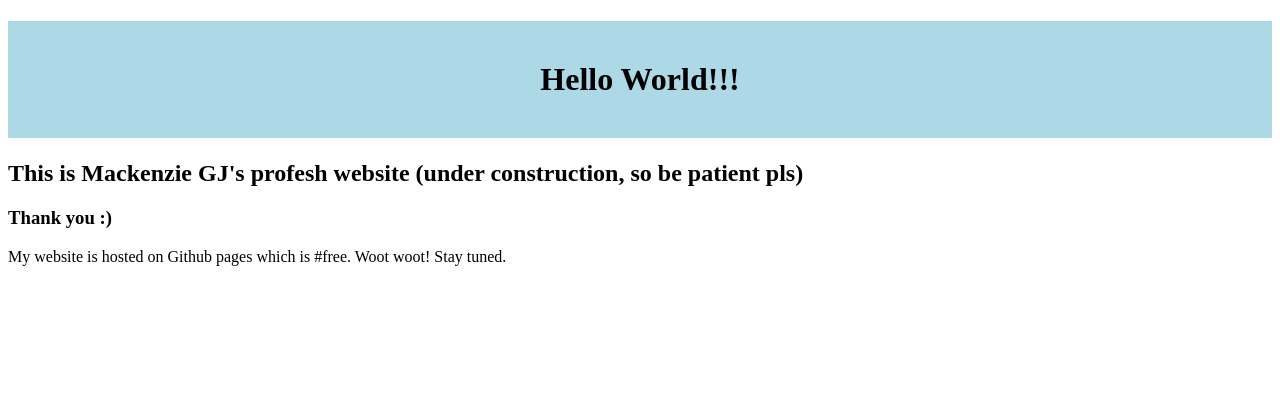
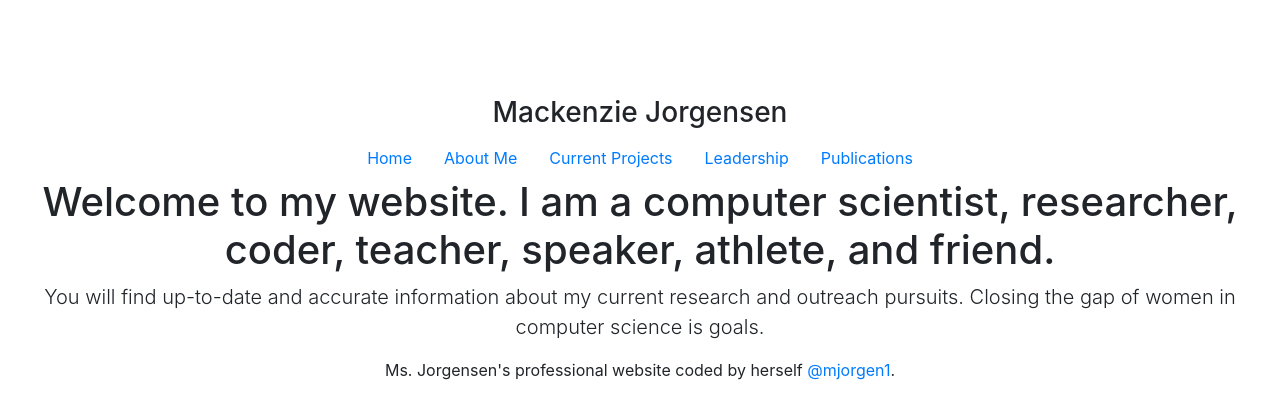
Before and after one commit to mjorgen1/mjorgen1.github.io, a plain HTML site: page index.html in a window 1280 px wide. Drawn offline with nearby package versions, Linux system fonts and the light colour scheme.

Commit message:
added some bootstrap

```diff
--- a/index.html
+++ b/index.html
@@ -3,14 +3,50 @@
 <html lang="en">
 <head>
     <meta charset="utf-8" />
+    <meta name="viewport" content="width=device-width, initial-scale=1, shrink-to-fit=no">
     <title>Mackenzie Jorgensen</title>
+    <meta name="description" content="" />
+    <meta name="author" content="Mackenzie Jorgensen" />
     <link rel="shortcut icon" type="image/svg" href="https://image.flaticon.com/icons/svg/774/774279.svg" />
+    <link rel="canonical" href="https://getbootstrap.com/docs/4.4/examples/starter-template/" />
+
+    <!-- Bootstrap core CSS -->
+    <link rel="stylesheet" href="https://stackpath.bootstrapcdn.com/bootstrap/4.4.1/css/bootstrap.min.css"
+          integrity="sha384-Vkoo8x4CGsO3+Hhxv8T/Q5PaXtkKtu6ug5TOeNV6gBiFeWPGFN9MuhOf23Q9Ifjh" crossorigin="anonymous">
+
+    <meta name="theme-color" content="#563d7c">
+
+
+
     <link rel="stylesheet" href="style.css" />
 </head>
-<body>
-    <h1>Hello World!!!</h1>
-    <h2>This is Mackenzie GJ's profesh website (under construction, so be patient pls)</h2>
-    <h3>Thank you :)</h3>
-    <p>My website is hosted on Github pages which is #free. Woot woot! Stay tuned.</p>
+<body class="text-center">
+    <div class="cover-container d-flex w-100 h-100 p-3 mx-auto flex-column">
+        <header class="masthead mb-auto">
+            <div class="inner">
+                <h3 class="masthead-brand">Mackenzie Jorgensen</h3>
+                <nav class="nav nav-masthead justify-content-center">
+                    <a class="nav-link active" href="#">Home</a>
+                    <a class="nav-link" href="#">About Me</a>
+                    <a class="nav-link" href="#">Current Projects</a>
+                    <a class="nav-link" href="#">Leadership</a>
+                    <a class="nav-link" href="#">Publications</a>
+                </nav>
+            </div>
+        </header>
+        <main role="main" class="inner cover">
+            <h1 class="cover-heading">Welcome to my website. I am a computer scientist, researcher, coder, teacher, speaker, athlete, and friend. </h1>
+            <p class="lead">
+                You will find up-to-date and accurate information about my current research and outreach pursuits. Closing the gap
+                of women in computer science is goals.
+            </p>
+        </main>
+
+        <footer class="mastfoot mt-auto">
+            <div class="inner">
+                <p>Ms. Jorgensen's professional website coded by herself <a href="https://github.com/mjorgen1">@mjorgen1</a>.</p>
+            </div>
+        </footer>
+    </div>
 </body>
 </html>
--- a/style.css
+++ b/style.css
@@ -1,9 +1,8 @@
-h1 {
-    background-color: lightblue;
-    color: black;
-    padding: 40px;
+body {
+    padding-top: 5rem;
+}
+
+.starter-template {
+    padding: 3rem 1.5rem;
     text-align: center;
 }
-/*body {
-    background-color: lightblue;
-}*/
```
